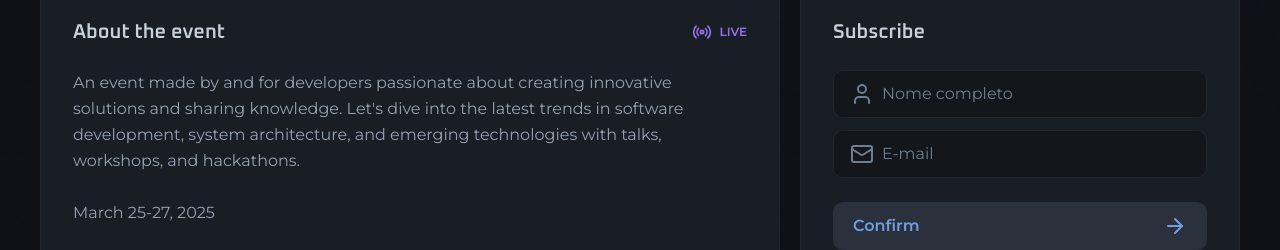
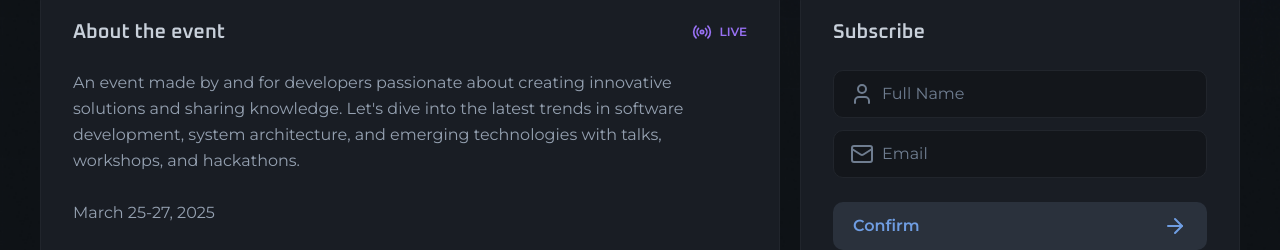
Before and after one commit to lesada/nlw-connect-react, a Next.js app: page / in a window 1280 px wide. Shown: the part 401-651 px from the top of the page. Built offline with nearby package versions, Linux system fonts and the light colour scheme.

Commit message:
feat: home subscription form

```diff
--- a/package.json
+++ b/package.json
@@ -9,14 +9,17 @@
     "lint": "next lint"
   },
   "dependencies": {
+    "@hookform/resolvers": "^4.1.0",
     "@tailwindcss/postcss": "^4.0.6",
     "lucide-react": "^0.475.0",
     "next": "15.1.7",
     "postcss": "^8.5.2",
     "react": "^19.0.0",
     "react-dom": "^19.0.0",
+    "react-hook-form": "^7.54.2",
     "tailwind-merge": "^3.0.1",
-    "tailwindcss": "^4.0.6"
+    "tailwindcss": "^4.0.6",
+    "zod": "^3.24.2"
   },
   "devDependencies": {
     "@eslint/eslintrc": "^3",
--- /dev/null
+++ b/src/app/(home)/schema.ts
@@ -0,0 +1,8 @@
+import { z } from "zod";
+
+export const subscriptionFormSchema = z.object({
+  name: z.string().nonempty().min(3, "Name must be at least 3 characters"),
+  email: z.string().email("Invalid email address"),
+});
+
+export type TSubscriptionForm = z.infer<typeof subscriptionFormSchema>;
--- a/src/app/(home)/subscription-form.tsx
+++ b/src/app/(home)/subscription-form.tsx
@@ -1,27 +1,51 @@
+"use client";
+
 import { Button } from "@/components/button";
 import { InputField, InputIcon, InputRoot } from "@/components/input";
+import { zodResolver } from "@hookform/resolvers/zod";
 import { ArrowRight, Mail, User } from "lucide-react";
+import { useForm } from "react-hook-form";
+import { subscriptionFormSchema, TSubscriptionForm } from "./schema";
 
 export function SubscriptionForm() {
+  const {
+    register,
+    handleSubmit,
+    formState: { errors },
+  } = useForm<TSubscriptionForm>({
+    resolver: zodResolver(subscriptionFormSchema),
+  });
+
+  function onSubscribe(data: any) {
+    console.log(data);
+  }
+
   return (
-    <form className="w-full bg-gray-700 border border-gray-600 rounded-2xl p-8 space-y-6 md:max-w-[440px]">
+    <form
+      onSubmit={handleSubmit(onSubscribe)}
+      className="w-full bg-gray-700 border border-gray-600 rounded-2xl p-8 space-y-6 md:max-w-[440px]"
+    >
       <h2 className="font-heading font-semibold text-gray-200 text-xl">
         Subscribe
       </h2>
 
       <div className="space-y-3">
-        <InputRoot>
+        <InputRoot error={errors.name?.message}>
           <InputIcon>
             <User />
           </InputIcon>
-          <InputField type="text" placeholder="Nome completo" />
+          <InputField
+            type="text"
+            placeholder="Full Name"
+            {...register("name")}
+          />
         </InputRoot>
 
-        <InputRoot>
+        <InputRoot error={errors.email?.message}>
           <InputIcon>
             <Mail />
           </InputIcon>
-          <InputField type="text" placeholder="E-mail" />
+          <InputField type="text" placeholder="Email" {...register("email")} />
         </InputRoot>
       </div>
 
--- a/src/app/invite/invite-link-input.tsx
+++ b/src/app/invite/invite-link-input.tsx
@@ -4,9 +4,9 @@ import { IconButton } from "@/components/icon-button";
 import { InputField, InputIcon, InputRoot } from "@/components/input";
 import { Copy, Link } from "lucide-react";
 
-interface InviteLinkInputProps {
+type InviteLinkInputProps = {
   inviteLink: string;
-}
+};
 
 export function InviteLinkInput({ inviteLink }: InviteLinkInputProps) {
   function copyInviteLink() {
--- a/src/components/input.tsx
+++ b/src/components/input.tsx
@@ -1,16 +1,23 @@
 import { ComponentProps } from "react";
 
 type InputProps = ComponentProps<"div"> & {
-  error?: boolean;
+  error?: string;
 };
 
-export function InputRoot({ error = false, ...rest }: InputProps) {
+export function InputRoot({ error, ...rest }: InputProps) {
   return (
-    <div
-      data-error={error}
-      className="group bg-gray-800 h-12 border border-gray-600 rounded-xl px-4 flex items-center gap-2 focus-within:border-gray-100 data-[error=true]:border-danger"
-      {...rest}
-    />
+    <div>
+      <div
+        data-error={error}
+        className="group bg-gray-800 h-12 border border-gray-600 rounded-xl px-4 flex items-center gap-2 focus-within:border-gray-100 data-[error=true]:border-danger"
+        {...rest}
+      />
+      {error && (
+        <span className="text-danger text-xs font-semibold" role="alert">
+          {error}
+        </span>
+      )}
+    </div>
   );
 }
 
```
Also changed, not shown: 1 other file (tests, documents, lock files or other folders).
